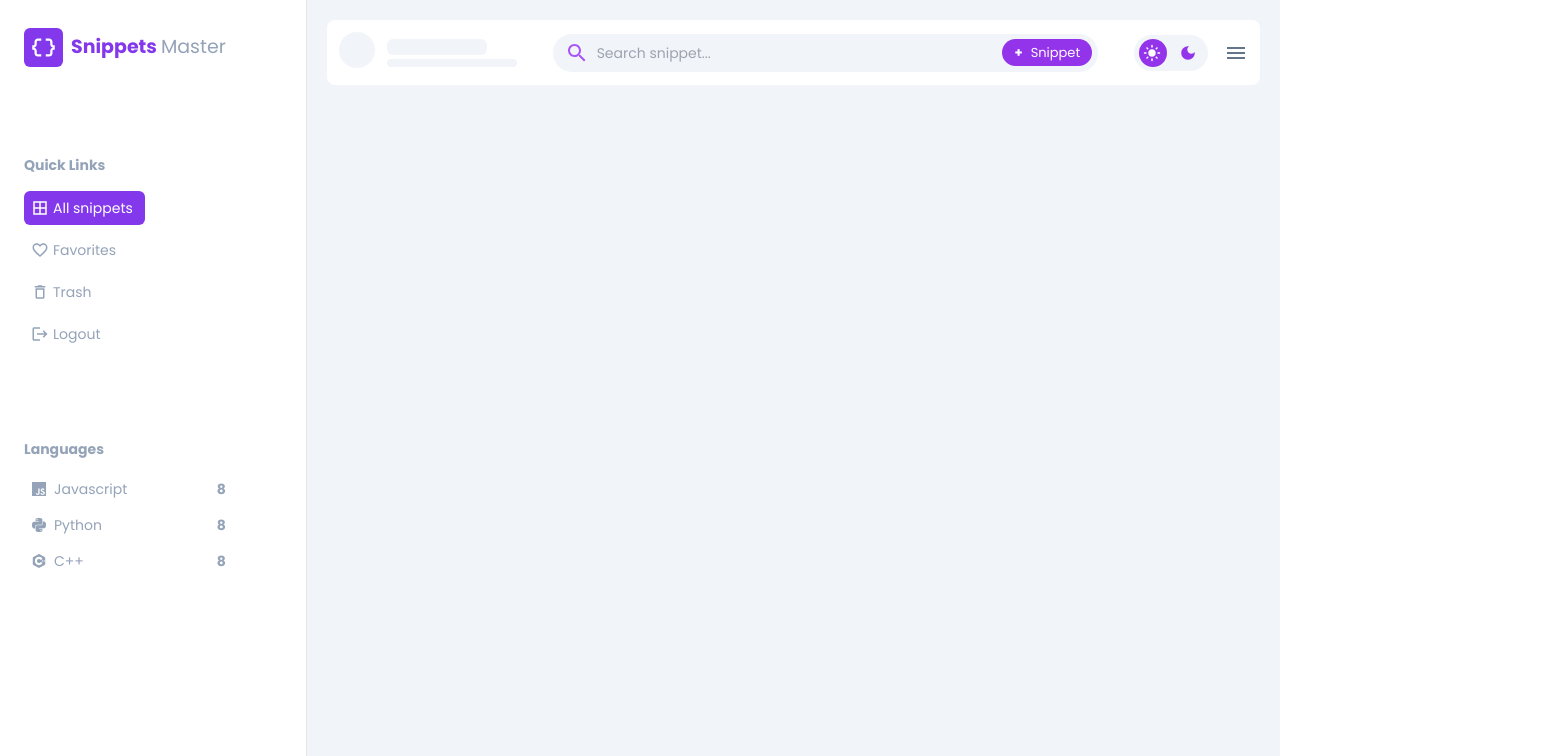
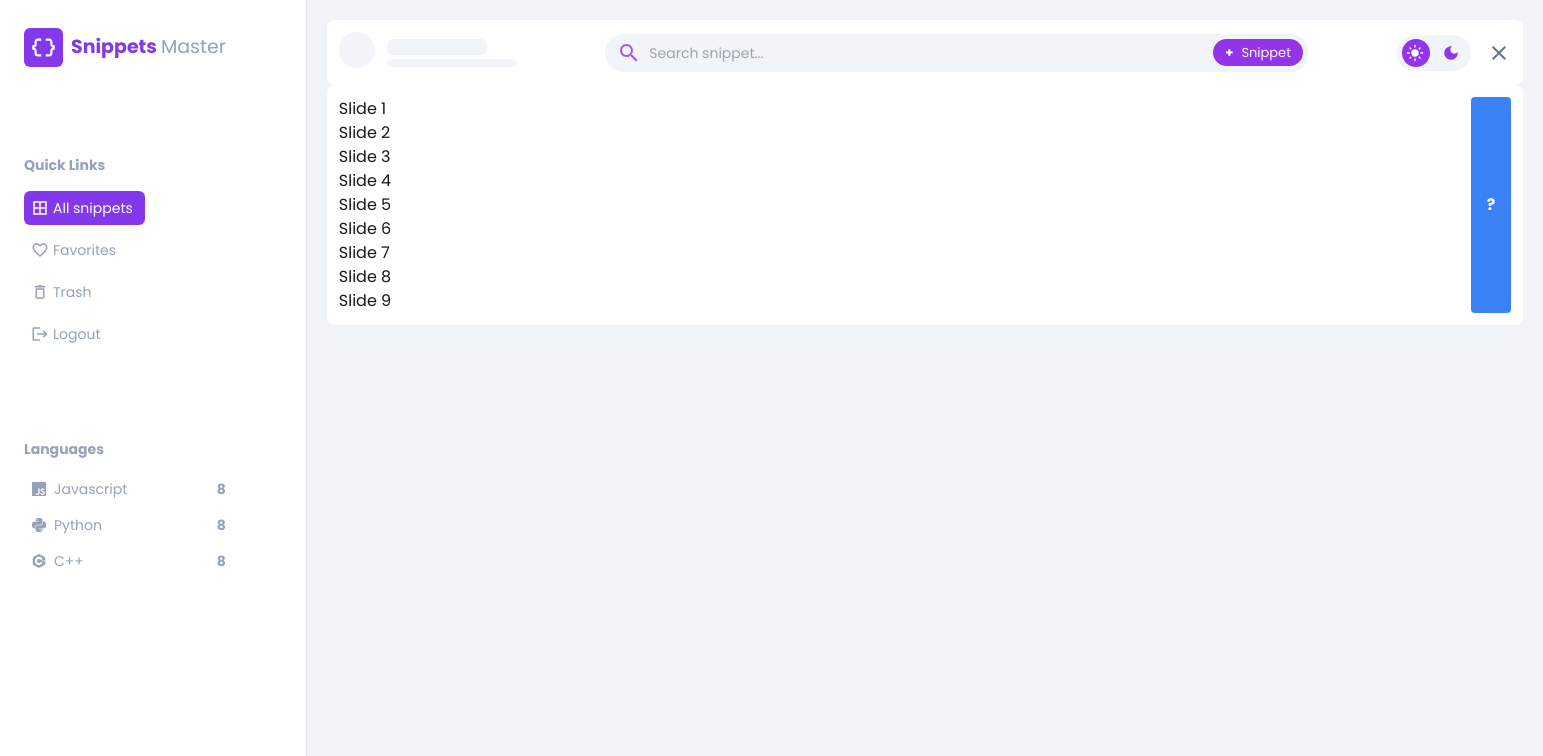
Before and after one commit to Krouta1/code-snippet-app, a Next.js app: page /my-notes in a window 1280 px wide. Shown: the top 756 px of the page, 1543 px wide, since content can reach past the window. Built offline with nearby package versions, Linux system fonts and the light colour scheme; no server answers.

Commit message:
swiper with problem fix it tommorow

```diff
--- a/ContextApi.tsx
+++ b/ContextApi.tsx
@@ -17,6 +17,10 @@ interface GlobalContextType {
   darkModeObject: {
     darkMode: DarkModeType[];
     setDarkMode: React.Dispatch<React.SetStateAction<DarkModeType[]>>;
+  };
+  openSidebarObject: {
+    openSidebar: boolean;
+    setOpenSidebar: React.Dispatch<React.SetStateAction<boolean>>;
   };
 }
 
@@ -41,6 +45,10 @@ const ContextProvider = createContext<GlobalContextType | undefined>({
   darkModeObject: {
     darkMode: [],
     setDarkMode: () => {},
+  },
+  openSidebarObject: {
+    openSidebar: false,
+    setOpenSidebar: () => {},
   },
 });
 
@@ -89,11 +97,14 @@ export default function GlobalContextProvider({
     },
   ]);
 
+  const [openSidebar, setOpenSidebar] = React.useState<boolean>(false);
+
   return (
     <ContextProvider.Provider
       value={{
         sideBarMenuObject: { sideBarMenu, setSideBarMenu },
         darkModeObject: { darkMode, setDarkMode },
+        openSidebarObject: { openSidebar, setOpenSidebar },
       }}
     >
       {children}
--- a/app/components/ContentArea/ContentArea.tsx
+++ b/app/components/ContentArea/ContentArea.tsx
@@ -2,6 +2,7 @@
 import React from "react";
 import Topbar from "../Topbar/Topbar";
 import { useGlobalContext } from "@/ContextApi";
+import SwiperSelection from "./SwiperSelection";
 
 const ContentArea = () => {
   const {
@@ -10,9 +11,10 @@ const ContentArea = () => {
 
   return (
     <div
-      className={`w-full bg-slate-100 p-5 ${darkMode[1].isSelected ? "bg-slate-700" : "bg-slate-100"}`}
+      className={`h-screen w-full bg-slate-100 p-5 ${darkMode[1].isSelected ? "bg-slate-700" : "bg-slate-100"}`}
     >
       <Topbar />
+      <SwiperSelection />
     </div>
   );
 };
--- /dev/null
+++ b/app/components/ContentArea/SwiperSelection.tsx
@@ -0,0 +1,40 @@
+import "swiper/modules";
+import { Swiper, SwiperSlide } from "swiper/react";
+
+import { FreeMode } from "swiper/modules";
+import { useGlobalContext } from "@/ContextApi";
+
+export default function SwiperSelection() {
+  const {
+    darkModeObject: { darkMode },
+  } = useGlobalContext();
+
+  return (
+    <div
+      className={`flex gap-5 rounded-lg p-3 ${darkMode[1].isSelected ? "bg-slate-800 text-white" : "bg-white"}`}
+    >
+      <div className="w-[1112px] overflow-x-auto">
+        <Swiper
+          slidesPerView={"auto"}
+          spaceBetween={10}
+          freeMode={true}
+          modules={[FreeMode]}
+          className="mySwiper"
+        >
+          <SwiperSlide>Slide 1</SwiperSlide>
+          <SwiperSlide>Slide 2</SwiperSlide>
+          <SwiperSlide>Slide 3</SwiperSlide>
+          <SwiperSlide>Slide 4</SwiperSlide>
+          <SwiperSlide>Slide 5</SwiperSlide>
+          <SwiperSlide>Slide 6</SwiperSlide>
+          <SwiperSlide>Slide 7</SwiperSlide>
+          <SwiperSlide>Slide 8</SwiperSlide>
+          <SwiperSlide>Slide 9</SwiperSlide>
+        </Swiper>
+      </div>
+      <button className="rounded bg-blue-500 px-4 py-2 font-bold text-white hover:bg-blue-700">
+        ?
+      </button>
+    </div>
+  );
+}
--- a/app/components/Sidebar/Sidebar.tsx
+++ b/app/components/Sidebar/Sidebar.tsx
@@ -8,11 +8,12 @@ import { useGlobalContext } from "@/ContextApi";
 const Sidebar = () => {
   const {
     darkModeObject: { darkMode },
+    openSidebarObject: { openSidebar },
   } = useGlobalContext();
 
   return (
     <div
-      className={`flex h-screen flex-col gap-2 border-r p-6 pr-20 pt-7 max-md:hidden ${darkMode[1].isSelected ? "bg-slate-800" : "bg-white"}`}
+      className={`flex h-screen flex-col gap-2 border-r p-6 pr-20 pt-7 ${openSidebar ? "fixed z-50 shadow-lg" : "max-md:hidden"} ${darkMode[1].isSelected ? "bg-slate-800" : "bg-white"}`}
     >
       <Logo />
       <QuickLinks />
--- a/app/components/Topbar/SidebarMenuIcon.tsx
+++ b/app/components/Topbar/SidebarMenuIcon.tsx
@@ -1,9 +1,27 @@
-import { MenuOutlined } from "@mui/icons-material";
+"use client";
+import { useGlobalContext } from "@/ContextApi";
+import { CloseOutlined, MenuOutlined } from "@mui/icons-material";
 import React from "react";
 
 const SidebarMenuIcon = () => {
+  const {
+    openSidebarObject: { openSidebar, setOpenSidebar },
+  } = useGlobalContext();
+
   return (
-    <MenuOutlined className="hidden cursor-pointer text-slate-500 max-md:block" />
+    <>
+      {openSidebar ? (
+        <MenuOutlined
+          className="hidden cursor-pointer text-slate-500 max-md:block"
+          onClick={() => setOpenSidebar((prev) => !prev)}
+        />
+      ) : (
+        <CloseOutlined
+          className="hidden cursor-pointer text-slate-500 max-md:block"
+          onClick={() => setOpenSidebar((prev) => !prev)}
+        />
+      )}
+    </>
   );
 };
 
--- a/package.json
+++ b/package.json
@@ -21,7 +21,8 @@
     "react": "^18",
     "react-dom": "^18",
     "react-icons": "^5.3.0",
-    "svix": "^1.32.0"
+    "svix": "^1.32.0",
+    "swiper": "^11.1.12"
   },
   "devDependencies": {
     "@types/node": "^20",
```
Also changed, not shown: 1 other file (tests, documents, lock files or other folders).
